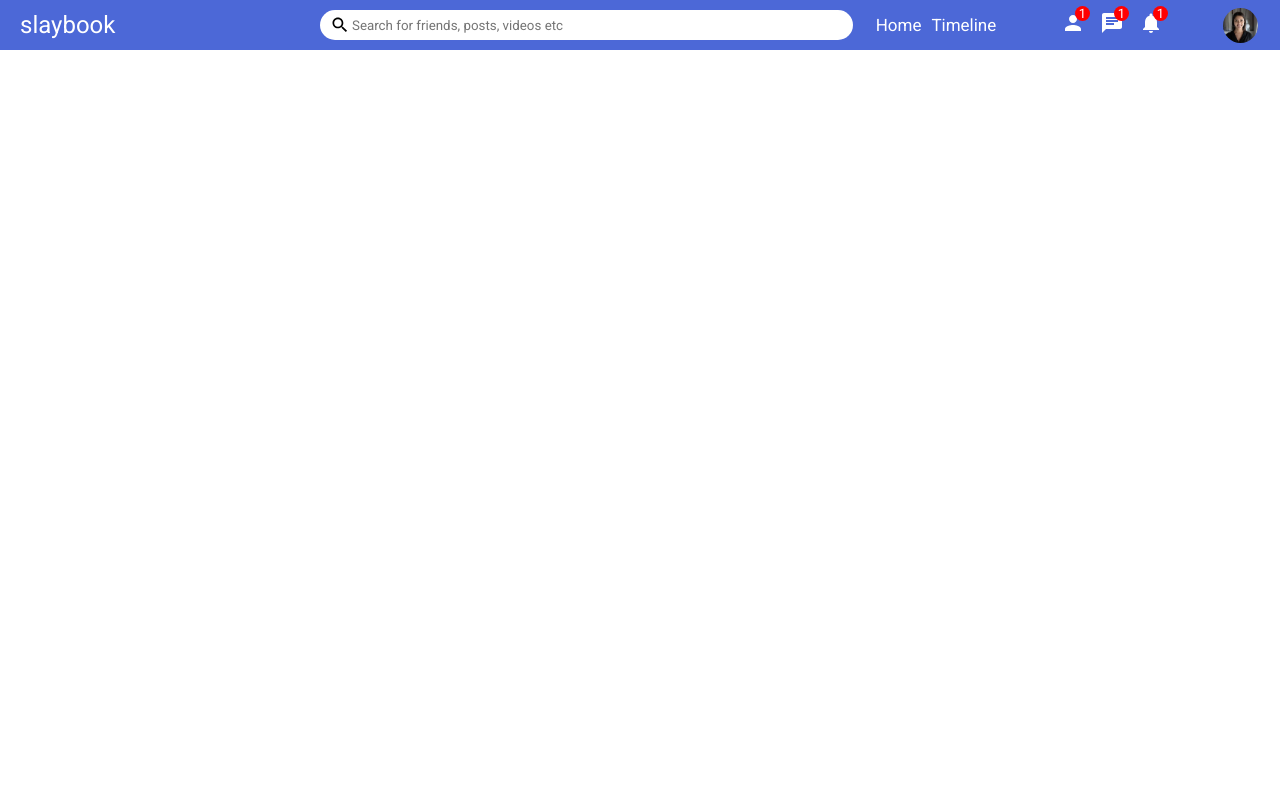
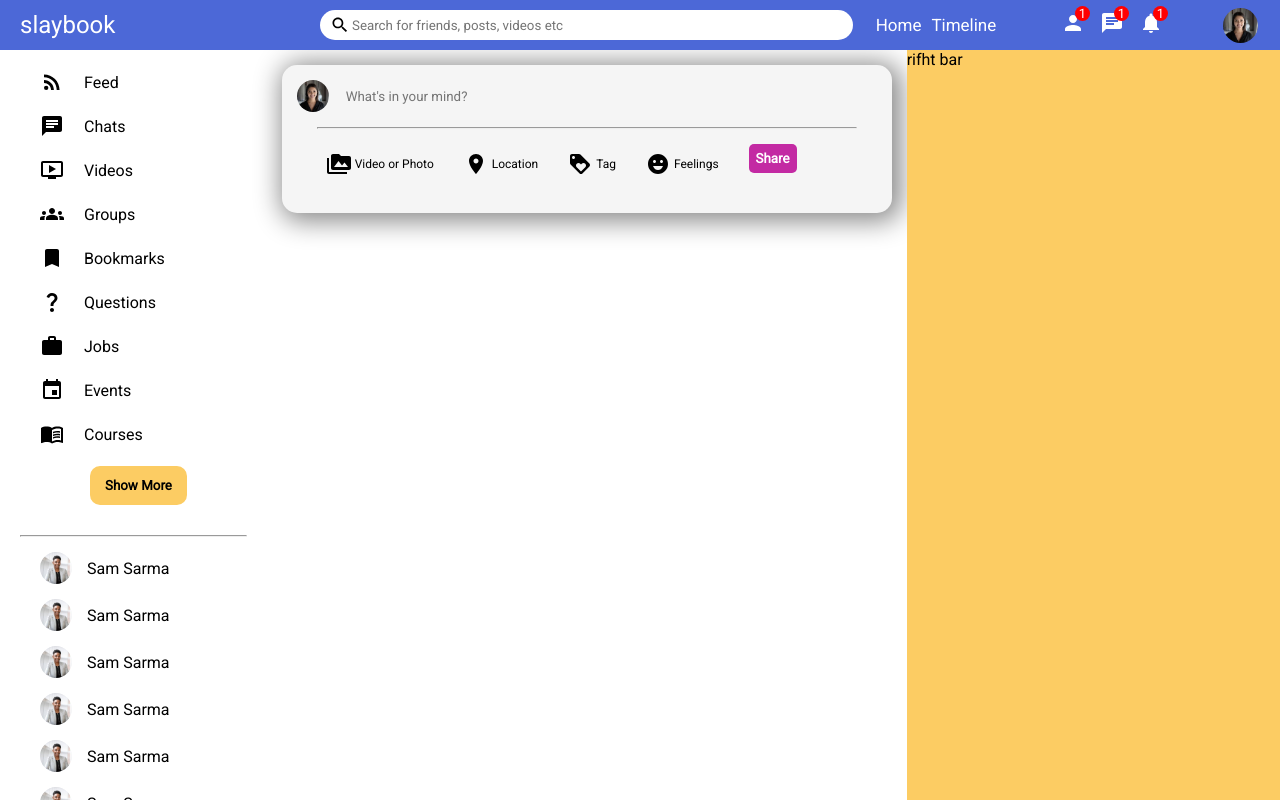
Before and after one commit to VinlaRose/social-media-react, a React (Create React App) app: page / in a window 1280 px wide. Built offline with nearby package versions, Linux system fonts and the light colour scheme.

Commit message:
feat: making feed

```diff
--- /dev/null
+++ b/src/components/commonstyle.css
@@ -0,0 +1,29 @@
+.button{
+    display:flex;
+    margin-left: 90px;
+    background-color: #fccc63;
+    border: none;
+    border-radius: 10px;
+    padding-top: 12px;
+    padding-bottom: 12px;
+    padding-left: 15px;
+    padding-right: 15px;
+    font-weight: bold;
+    cursor: pointer;
+    margin-bottom: 30px;
+ }
+
+ .hrline{
+    margin-left: 20px;
+    margin-bottom: 15px;
+    margin-right: 20px;
+
+}
+
+.profileImage{
+    height: 32px;
+    width: 32px;
+    border-radius: 50%;
+    object-fit: cover;
+    cursor: pointer;
+}
--- /dev/null
+++ b/src/components/feed/Feed.jsx
@@ -0,0 +1,11 @@
+import React from 'react';
+import "./feed.css";
+import Share from '../share/Share';
+
+export default function Feed(){
+    return(
+        <div className="feedContainer">
+            <Share/>
+        </div>
+    )
+}
--- /dev/null
+++ b/src/components/feed/feed.css
@@ -0,0 +1,5 @@
+.feedContainer{
+    flex: 6;
+
+    height: calc(100vh - 50px);
+}
--- /dev/null
+++ b/src/components/leftbar/Leftbar.jsx
@@ -0,0 +1,94 @@
+import React from 'react';
+import "./leftbar.css";
+import { RssFeed, Chat, Groups, Work, QuestionMark, Event, MenuBook, Bookmark} from '@mui/icons-material';
+import OndemandVideoIcon from '@mui/icons-material/OndemandVideo';
+export default function Leftbar(){
+    return(
+        <div className="leftBarContainer">
+            <div className="leftbarwrapper">
+                <ul className="leftbaritemlist">
+                    <li className="leftbaritem">
+                        <RssFeed className="leftbaritemicons"/>
+                        <span className="leftbaritemnames">Feed</span>
+                    </li>
+                    <li className="leftbaritem">
+                        <Chat className="leftbaritemicons"/>
+                        <span className="leftbaritemnames">Chats</span>
+                    </li>
+                    <li className="leftbaritem">
+                        <OndemandVideoIcon className="leftbaritemicons"/>
+                        <span className="leftbaritemnames">Videos</span>
+                    </li>
+                    <li className="leftbaritem">
+                        <Groups className="leftbaritemicons"/>
+                        <span className="leftbaritemnames">Groups</span>
+                    </li>
+                    <li className="leftbaritem">
+                        <Bookmark className="leftbaritemicons"/>
+                        <span className="leftbaritemnames">Bookmarks</span>
+                    </li>
+                    <li className="leftbaritem">
+                        <QuestionMark className="leftbaritemicons"/>
+                        <span className="leftbaritemnames">Questions</span>
+                    </li>
+                    <li className="leftbaritem">
+                        <Work className="leftbaritemicons"/>
+                        <span className="leftbaritemnames">Jobs</span>
+                    </li>
+                    <li className="leftbaritem">
+                        <Event className="leftbaritemicons"/>
+                        <span className="leftbaritemnames">Events</span>
+                    </li>
+                    <li className="leftbaritem">
+                        <MenuBook className="leftbaritemicons"/>
+                        <span className="leftbaritemnames">Courses</span>
+                    </li>
+                </ul>
+
+
+                <button className="moreButton">Show More</button>
+                <hr className='hrline'/>
+
+                <ul className="friendsList">
+                    <li className="friendsonline">
+                        <img src="./assets/Sam.jpg" alt="" className="friendsImage" />
+                        <span className="friendsName">Sam Sarma</span>
+                    </li>
+                    <li className="friendsonline">
+                        <img src="./assets/Sam.jpg" alt="" className="friendsImage" />
+                        <span className="friendsName">Sam Sarma</span>
+                    </li>
+                    <li className="friendsonline">
+                        <img src="./assets/Sam.jpg" alt="" className="friendsImage" />
+                        <span className="friendsName">Sam Sarma</span>
+                    </li>
+                    <li className="friendsonline">
+                        <img src="./assets/Sam.jpg" alt="" className="friendsImage" />
+                        <span className="friendsName">Sam Sarma</span>
+                    </li>
+                    <li className="friendsonline">
+                        <img src="./assets/Sam.jpg" alt="" className="friendsImage" />
+                        <span className="friendsName">Sam Sarma</span>
+                    </li>
+                    <li className="friendsonline">
+                        <img src="./assets/Sam.jpg" alt="" className="friendsImage" />
+                        <span className="friendsName">Sam Sarma</span>
+                    </li>
+                    <li className="friendsonline">
+                        <img src="./assets/Sam.jpg" alt="" className="friendsImage" />
+                        <span className="friendsName">Sam Sarma</span>
+                    </li>
+                    <li className="friendsonline">
+                        <img src="./assets/Sam.jpg" alt="" className="friendsImage" />
+                        <span className="friendsName">Sam Sarma</span>
+                    </li>
+                    <li className="friendsonline">
+                        <img src="./assets/Sam.jpg" alt="" className="friendsImage" />
+                        <span className="friendsName">Sam Sarma</span>
+                    </li>
+                </ul>
+
+            </div>
+        </div>
+    )
+}
--- /dev/null
+++ b/src/components/leftbar/leftbar.css
@@ -0,0 +1,81 @@
+.leftBarContainer{
+    flex: 2.5;
+    height: calc(100vh - 50px);
+    overflow-y: scroll;
+}
+::-webkit-scrollbar{
+    width: 5px;
+
+}
+::-webkit-scrollbar-thumb{
+    background-color: rgb(163, 159, 159);
+
+}
+::-webkit-scrollbar-track{
+    background-color: rgb(228, 224, 224);
+}
+
+
+
+.leftbarwrapper{
+
+    margin-top: 20px;
+
+}
+
+.leftbaritemlist{
+    list-style: none;
+}
+
+.leftbaritem{
+    margin-bottom: 20px;
+    display: flex;
+    cursor: pointer;
+    align-items: center;
+}
+.leftbaritemnames{
+    margin-left: 20px;
+}
+
+.moreButton{
+   display:flex;
+   margin-left: 90px;
+   background-color: #fccc63;
+   border: none;
+   border-radius: 10px;
+   padding-top: 12px;
+   padding-bottom: 12px;
+   padding-left: 15px;
+   padding-right: 15px;
+   font-weight: bold;
+   cursor: pointer;
+   margin-bottom: 30px;
+}
+
+.hrline{
+    margin-left: 20px;
+    margin-bottom: 15px;
+    margin-right: 20px;
+
+}
+.friendsList{
+    list-style: none;
+}
+
+.friendsonline{
+    display: flex;
+    align-items: center;
+    margin-bottom: 15px;
+}
+
+.friendsImage{
+    height: 32px;
+    width: 32px;
+    border-radius: 50%;
+    object-fit: cover;
+    cursor: pointer;
+}
+
+.friendsName{
+    margin-left: 15px;
+}
--- /dev/null
+++ b/src/components/rightbar/Rightbar.jsx
@@ -0,0 +1,10 @@
+import React from 'react';
+import "./rightbar.css";
+
+export default function Rightbar(){
+    return(
+        <div className="rightBarContain">
+            rifht bar
+        </div>
+    )
+}
--- /dev/null
+++ b/src/components/rightbar/rightbar.css
@@ -0,0 +1,5 @@
+.rightBarContain{
+    flex: 3.5;
+    background-color: #fccc63;
+    height: calc(100vh - 50px);
+}
--- /dev/null
+++ b/src/components/share/Share.jsx
@@ -0,0 +1,40 @@
+import React from 'react';
+import "./share.css";
+import "../../components/commonstyle.css"
+import {PermMedia, LocationOn, Loyalty, EmojiEmotions} from '@mui/icons-material';
+
+export default function Share(){
+    return(
+        <div className="shareContainer">
+            <div className="shareTopbar">
+                <img src="assets\Reji.jpg" alt="" className="profileImage" />
+                <input placeholder="What's in your mind?" type="text" className="writePost"/>
+
+            </div>
+            <hr className='hrline'/>
+            <div className="shareBottombar">
+                <div className="postOptions">
+                    <PermMedia className='postIcon'/>
+                    <span className="postOptionName">Video or Photo</span>
+                </div>
+                <div className="postOptions">
+                    <LocationOn className='postIcon'/>
+                    <span className="postOptionName">Location</span>
+                </div>
+                <div className="postOptions">
+                    <Loyalty className='postIcon'/>
+                    <span className="postOptionName">Tag</span>
+                </div>
+                <div className="postOptions">
+                    <EmojiEmotions className='postIcon'/>
+                    <span className="postOptionName">Feelings</span>
+                </div>
+                <div className="postOptions">
+                <button className='shareButton'>Share</button>
+                </div>
+
+
+            </div>
+        </div>
+    )
+}
--- /dev/null
+++ b/src/components/share/share.css
@@ -0,0 +1,60 @@
+.shareContainer{
+    background-color: whitesmoke;
+    padding: 15px;
+    border-radius: 15px;
+    margin: 15px;
+    box-shadow: 4px 3px 27px 5px rgba(0,0,0,0.47);
+-webkit-box-shadow: 4px 3px 27px 5px rgba(0,0,0,0.47);
+-moz-box-shadow: 4px 3px 27px 5px rgba(0,0,0,0.47);
+}
+
+.shareTopbar{
+    margin-bottom: 15px;
+    display: flex;
+}
+
+.writePost{
+    border: none;
+    background-color: whitesmoke;
+    margin-left: 15px;
+}
+
+.writePost:focus{
+    outline: none;
+
+}
+
+.shareBottombar{
+    margin-bottom: 15px;
+    display: flex;
+}
+
+.postOptions{
+    margin-left: 30px;
+    display: flex;
+    align-items: center;
+    cursor: pointer;
+}
+
+.postIcon{
+    font-size: 14px;
+    margin-right: 4px;
+}
+
+.postOptionName{
+    font-size: 12px;
+
+}
+
+.shareButton{
+    display:flex;
+    margin-right: 10px;
+    background-color: #C32AA3;
+    border: none;
+    border-radius: 5px;
+    padding: 7px;
+    font-weight: bold;
+    cursor: pointer;
+    margin-bottom: 10px;
+    color: white;
+}
--- a/src/pages/home/Home.js
+++ b/src/pages/home/Home.js
@@ -1,10 +1,25 @@
 import React from 'react';
+import "./home.css"
 
 import Topbar from '../../components/topbar/Topbar';
+import Feed from '../../components/feed/Feed';
+import Leftbar from '../../components/leftbar/Leftbar';
+import Rightbar from '../../components/rightbar/Rightbar';
+
 export default function Home(){
     return(
         <div>
+            <>
             <Topbar/>
+            <div className='homeContainer'>
+
+            <Leftbar/>
+            <Feed/>
+            <Rightbar/>
+            </div>
+
+            </>
+
         </div>
 
     )
--- a/src/pages/home/home.css
+++ b/src/pages/home/home.css
@@ -0,0 +1,3 @@
+.homeContainer{
+    display: flex;
+}
```
